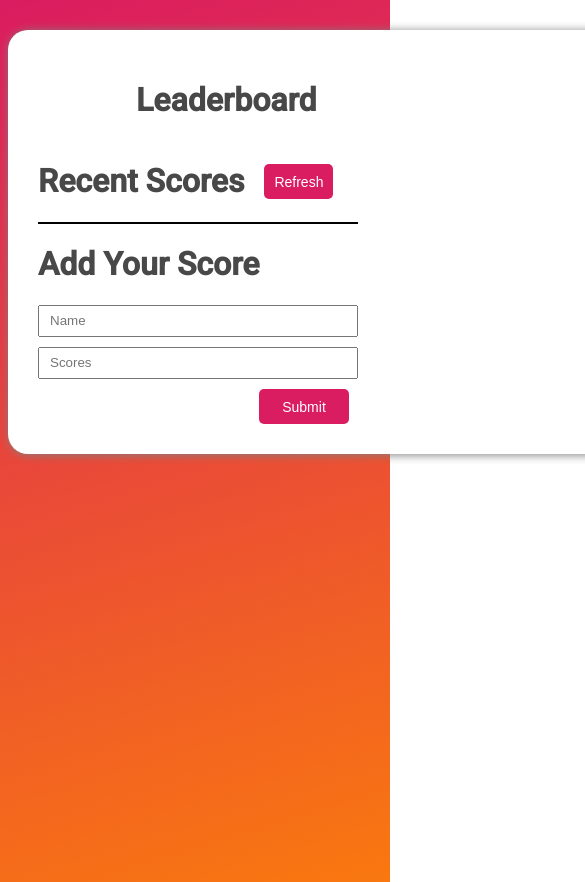
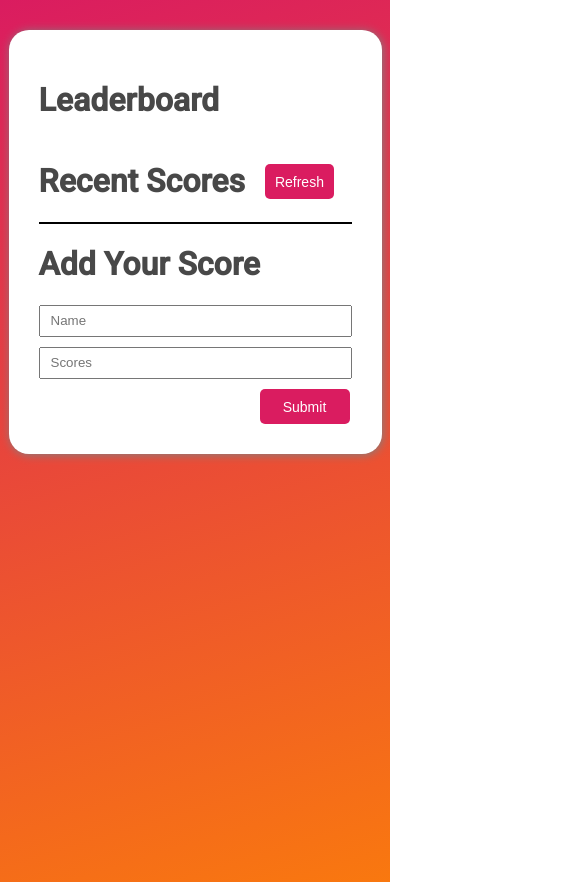
Before and after one commit to ctokoli/Leaderboard, a website built with webpack: page src/index.html in a window 390 px wide. Shown: the top 882 px of the page, 585 px wide, since content can reach past the window. Built offline with nearby package versions, Linux system fonts and the light colour scheme; no server answers.

```diff
--- a/src/styles/styles.css
+++ b/src/styles/styles.css
@@ -93,16 +93,17 @@
     flex-direction: column;
 }
 
-.table-parent {
-  width: 35.5%;
-}
-
-#form {
-  width: 35.5%;
-}
 
 .submit {
   left: 221px;
 }
 
+main {
+  width: 313px;
 }
+
+header {
+   margin-left: 0;
+}
+
+}
```
